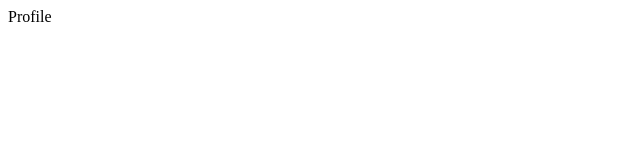
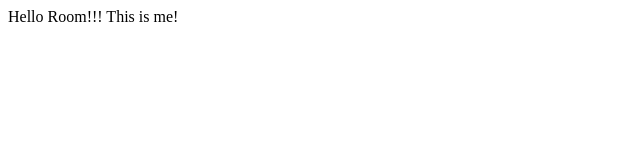
Before and after one commit to reactathon-orangebox/Learn, a React app: page / in a window 1280 px wide. Shown: the top 160 px of the page, without its empty margins (0-640 px from the left). Built offline with nearby package versions, Linux system fonts and the light colour scheme; the HTML template or start-up script is replaced by a standard one.

Commit message:
Fix bug with switchView

```diff
--- a/client/src/components/classroom/Room.jsx
+++ b/client/src/components/classroom/Room.jsx
@@ -8,7 +8,7 @@ class Room extends React.Component {
   render() {
     return (
       <div>
-        Hello Room!
+        Hello Room!!! This is me!
         {/* <NavBar /> When built */}
       </div>
     )
--- a/client/src/index.jsx
+++ b/client/src/index.jsx
@@ -10,24 +10,26 @@ class App extends React.Component {
   constructor(props) {
     super(props);
     this.state = {
-      currentPg: 'profile'
+      currentPg: 'room'
     }
   }
 
   switchViews() {
     var currentPg = this.state.currentPg;
 
-    if (currentPg = 'profile') {
-      return <Profile />
+    console.log(currentPg);
+
+    if (currentPg === 'profile') {
+      return <Profile />;
     } else if (currentPg === 'room') {
-      return <Room />
+      return <Room />;
     }
   }
 
   render () {
     return (
       <div>
-        { this.switchViews() }
+        {this.switchViews()}
       </div>
     )
   }
```
